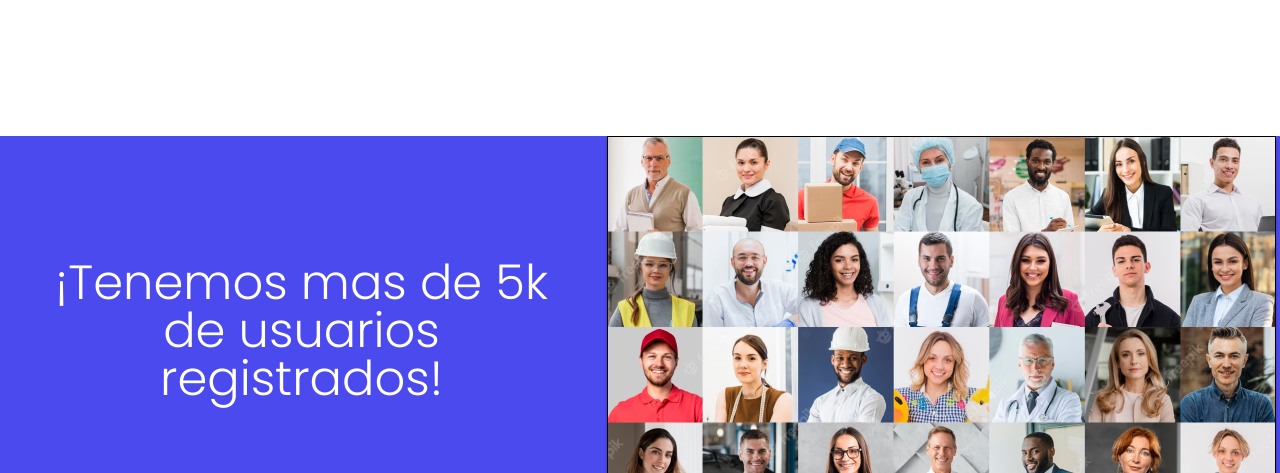
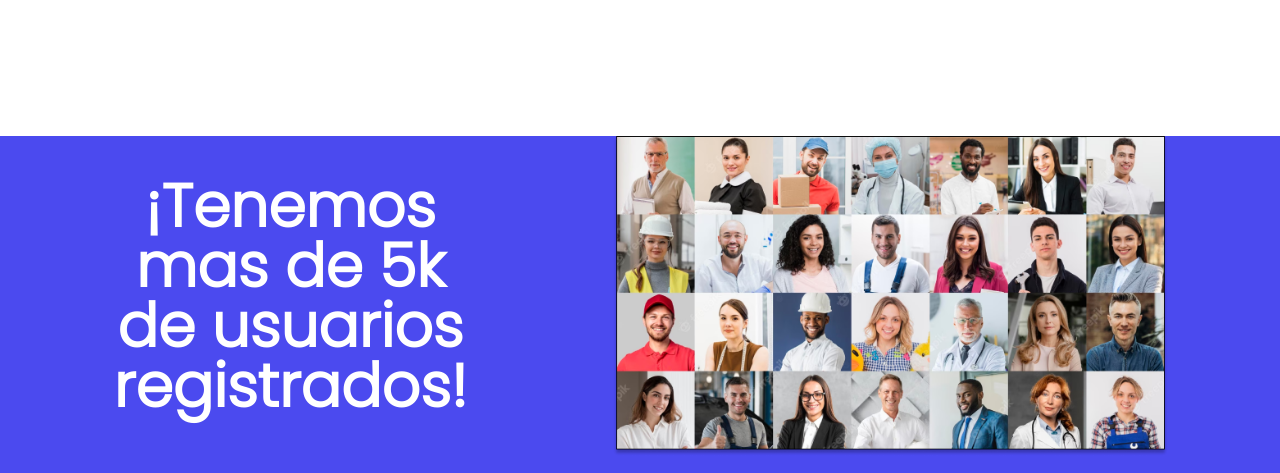
Before and after one commit to AplicacionesWeb-GRUPO1/LandingPage, a plain HTML site: page index.html in a window 1280 px wide. Shown: the part 1473-1946 px from the top of the page. Drawn offline with nearby package versions, Linux system fonts and the light colour scheme.

Commit message:
feat: se agrego la primera parte de contacto

```diff
--- a/index.html
+++ b/index.html
@@ -106,13 +106,12 @@
 
     </section>
     <section class="p-0" id="contact">
-        <div class="bg-[#4B4AEF]">
-            <div class="items-center flex">
-                <h2 class="text-5xl text-center p-10 text-white">¡Tenemos mas de 5k de usuarios registrados!</h2>
-                <img src="public/assets/images/img-clientes.png" alt="imagen de cliente">
-            </div>
-        </div class = "bg-white">
-            <p>Lsdsd</p>
+        <div class="bg-[#4B4AEF] relative isolate h-80 flex items-center justify-center lg:flex lg:items-center lg:static lg:px-28">
+            <h2 class="text-5xl text-center text-white font-bold bg-black bg-opacity-60 rounded-3xl flex items-center h-1/2 lg:bg-transparent lg:text-white lg:text-6xl lg:text-center lg:fonto-bold lg:mr-36">¡Tenemos mas de 5k de usuarios registrados!</h2>
+            <!-- Agregué la clase bg-cover para que la imagen cubra todo el espacio -->
+            <img class="absolute inset-0 -z-10 h-full w-full object-cover bg-cover lg:static lg:object-contain lg:w-auto"
+             src="public/assets/images/img-clientes.png" alt="imagen de cliente">
+        </div>
         <div>
 
         </div>
```
